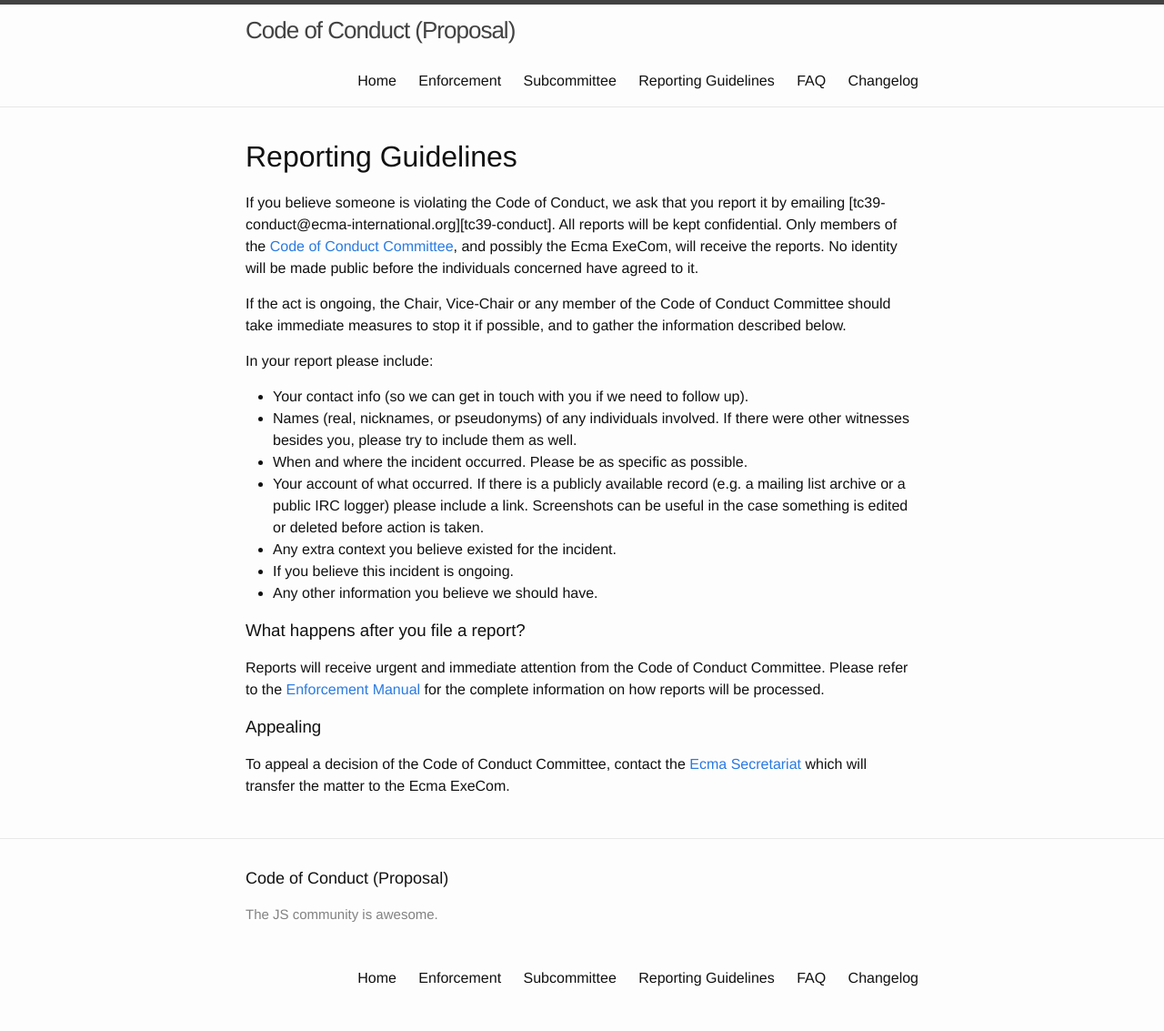
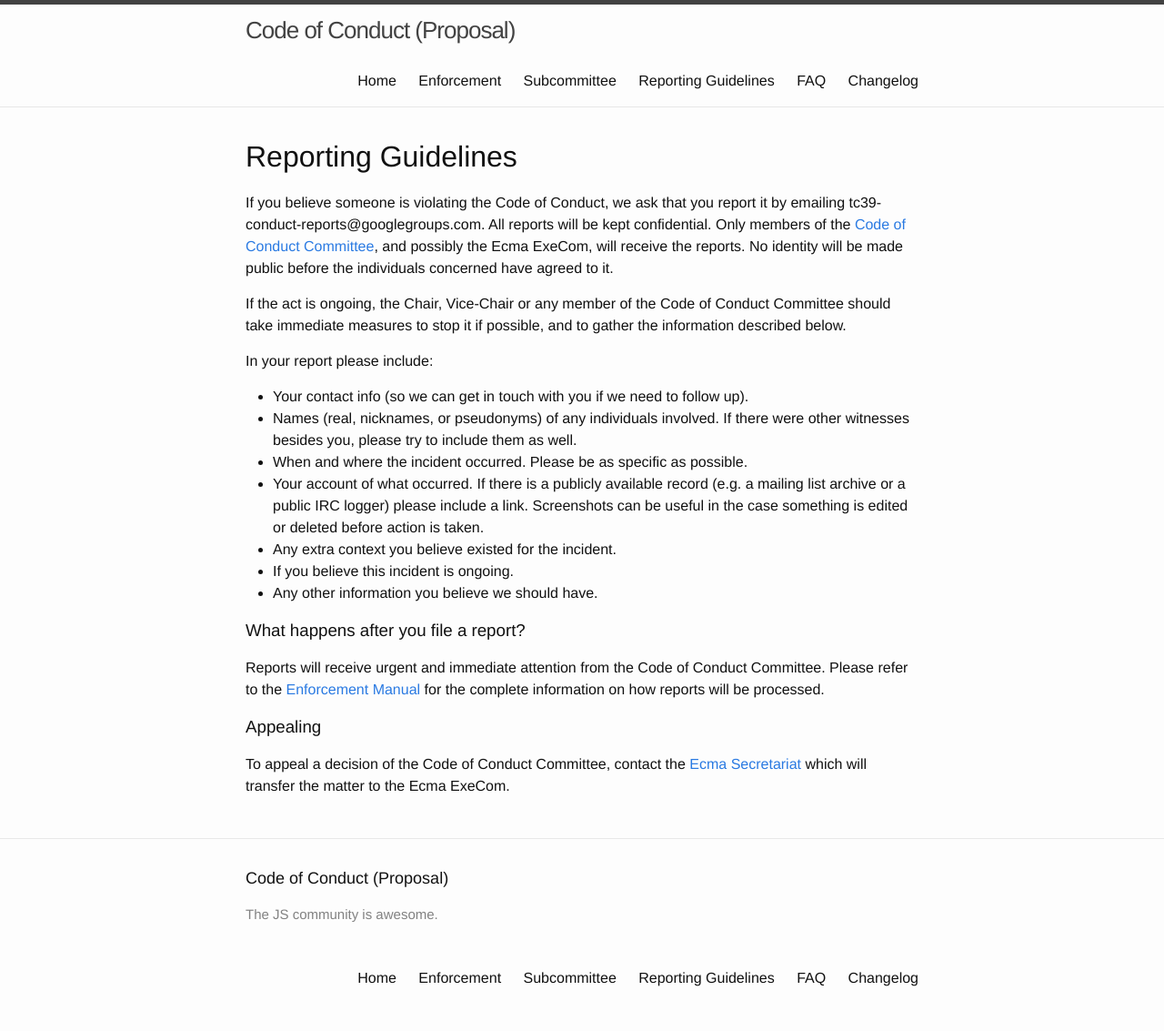
Before and after one commit to tc39/code-of-conduct, a Jekyll site: the page built from reporting.md, in a window 1280 px wide. Shown: the whole page at 91% size. Built offline with Jekyll 4.4.1, drawn with Linux system fonts in a browser that asks for light colours.

Commit message:
Change reporting email from reporting.md

```diff
--- a/reporting.md
+++ b/reporting.md
@@ -5,7 +5,7 @@ title: Reporting
 
 # Reporting Guidelines
 
-If you believe someone is violating the Code of Conduct, we ask that you report it by emailing [tc39-conduct@ecma-international.org][tc39-conduct]. All reports will be kept confidential. Only members of the [Code of Conduct Committee](/code-of-conduct-proposal/subcommittee), and possibly the Ecma ExeCom, will receive the reports. No identity will be made public before the individuals concerned have agreed to it.
+If you believe someone is violating the Code of Conduct, we ask that you report it by emailing tc39-conduct-reports@googlegroups.com. All reports will be kept confidential. Only members of the [Code of Conduct Committee](/code-of-conduct-proposal/subcommittee), and possibly the Ecma ExeCom, will receive the reports. No identity will be made public before the individuals concerned have agreed to it.
 
 If the act is ongoing, the Chair, Vice-Chair or any member of the Code of Conduct Committee should take immediate measures to stop it if possible, and to gather the information described below.
 
```
